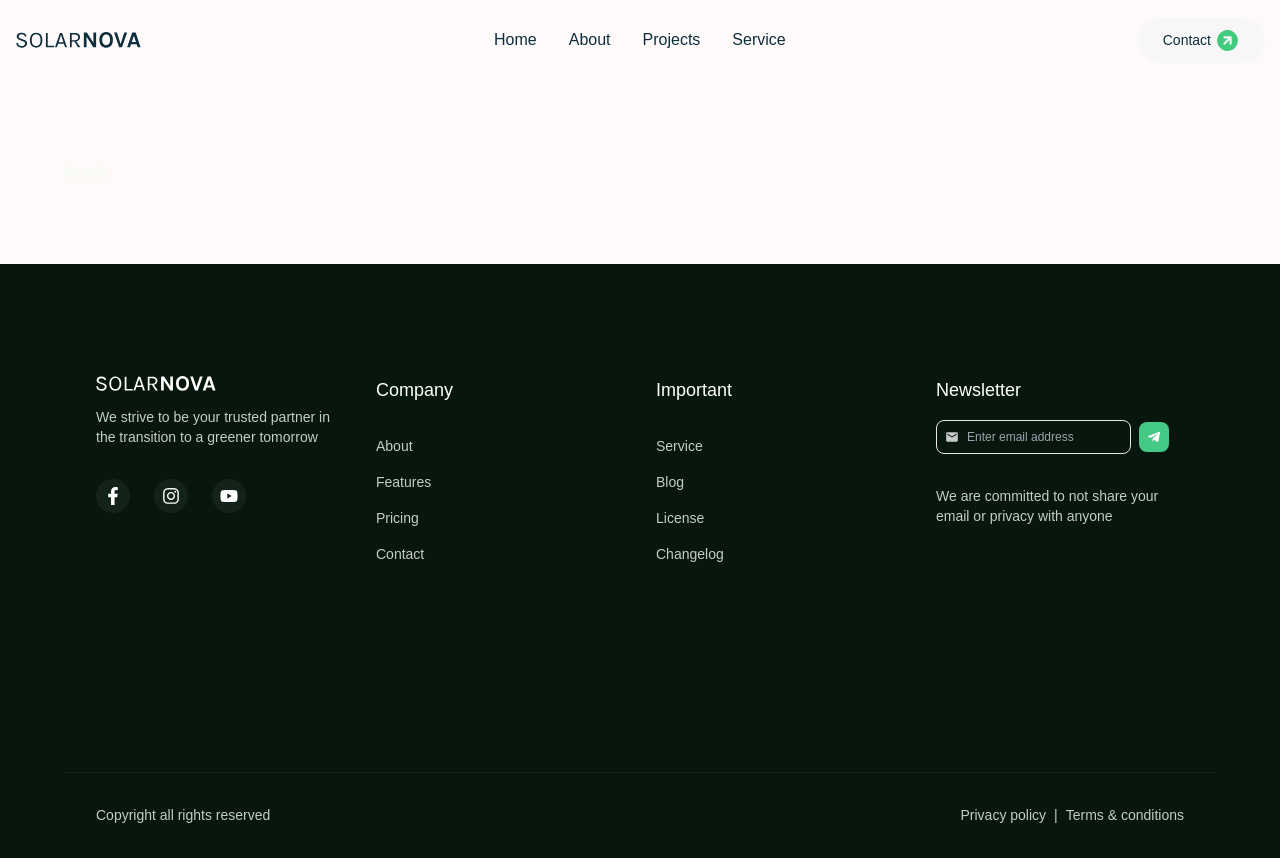
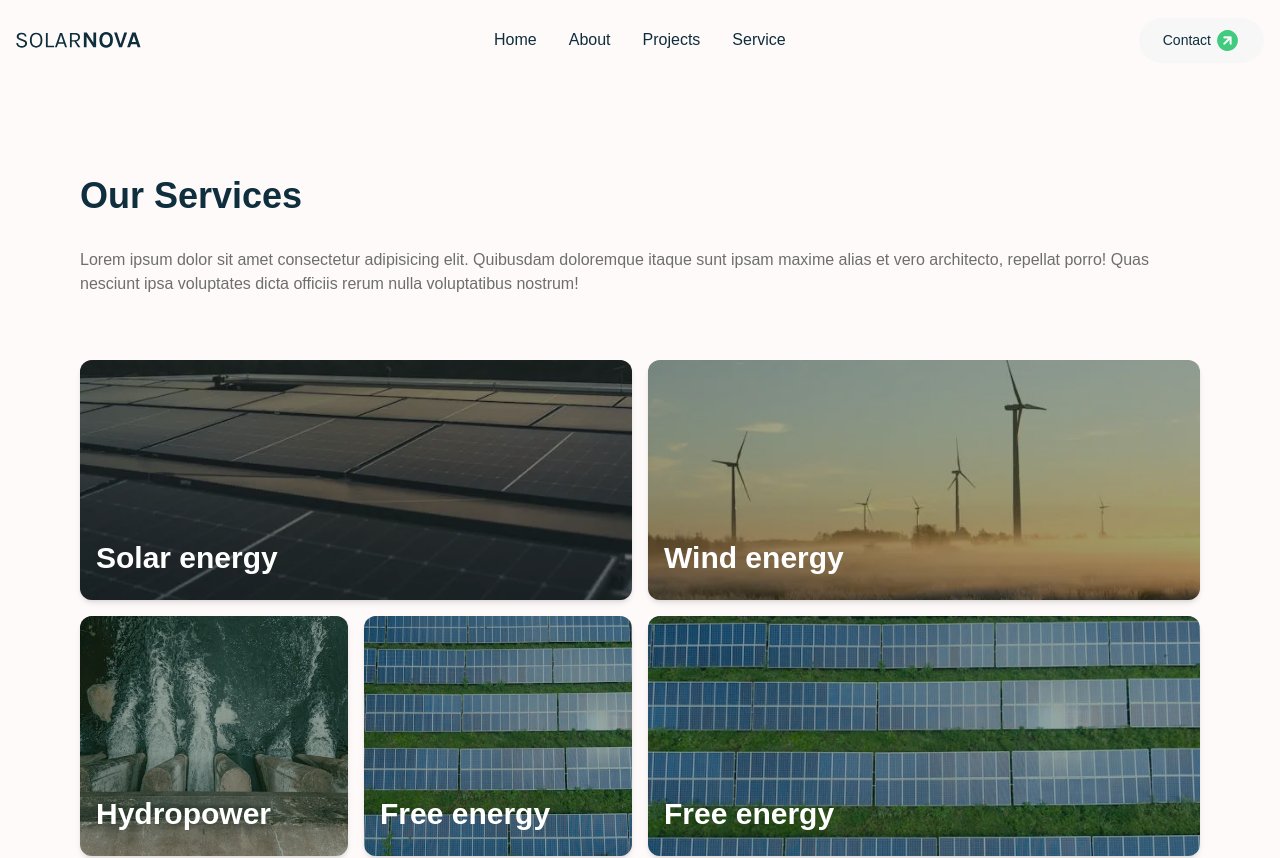
Before and after one commit to Rozmyk/SolarNova, a Next.js app: page /service in a window 1280 px wide. Shown: the top 858 px of the page. Built offline with nearby package versions, Linux system fonts and the light colour scheme.

Commit message:
Add service cards with logic

```diff
--- a/src/components/ServicePage/ServicePage.tsx
+++ b/src/components/ServicePage/ServicePage.tsx
@@ -1,6 +1,81 @@
+'use client'
 import Wrapper from '../Wrapper/Wrapper'
+import { useState } from 'react'
+import TitleText from '../ui/TitleText/TitleText'
+import Button from '../ui/Button/Button'
+import { useRouter } from 'next/navigation'
+
+const cardsData = [
+	{ text: 'Solar energy', src: '/service/solarEnergy.webp', single: false, href: 'solar-energy' },
+	{ text: 'Wind energy', src: '/service/windEnergy.webp', single: false, href: 'wind-energy' },
+	{ text: 'Hydropower', src: '/service/hydroPower.webp', single: true, href: 'hydropower' },
+	{ text: 'Free energy', src: '/backgroundImage1.jpg', single: true, href: 'free-energy' },
+	{ text: 'Free energy', src: '/backgroundImage1.jpg', single: false, href: 'free-energy' },
+]
+
+const SingleCard = ({ text, single, src, href }: { text: string; single: boolean; src: string; href: string }) => {
+	const [hovered, setHovered] = useState(false)
+	const router = useRouter()
+	const handleClick = (href: string) => {
+		router.push(`/service/${href}`)
+	}
+
+	return (
+		<div
+			className={`relative  overflow-hidden p-4 bg-white shadow-md h-60 rounded-xl transition-transform duration-200 ${
+				single ? 'col-span-1 sm:col-span-2 md:col-span-1' : 'col-span-1  md:col-span-2'
+			}`}
+			onMouseEnter={() => setHovered(true)}
+			onMouseLeave={() => setHovered(false)}>
+			<div
+				className={`w-full h-full left-0 top-0 absolute transition-transform duration-200 ${
+					hovered ? 'scale-110' : 'scale-100'
+				}`}
+				style={{
+					backgroundImage: `url(${src})`,
+					backgroundSize: 'cover',
+					backgroundPosition: 'center',
+				}}></div>
+			<div
+				className={`w-full bg-[#123520] absolute top-0 left-0 h-full z-10 transition-opacity duration-200 ${
+					hovered ? 'opacity-60' : 'opacity-40'
+				}`}></div>
+			<p
+				className={`text-white text-3xl font-semibold absolute pb-2 transition-all duration-200 ${
+					hovered ? 'bottom-16' : 'bottom-4'
+				} left-4 z-10`}>
+				{text}
+			</p>
+			<div className={`absolute transition-all duration-200 ${hovered ? 'bottom-4' : '-bottom-20'} right-4 z-10`}>
+				<Button
+					onClick={() => {
+						handleClick(href)
+					}}>
+					More
+				</Button>
+			</div>
+		</div>
+	)
+}
+
 const ServicePage = () => {
-	return <Wrapper>dsads</Wrapper>
+	return (
+		<Wrapper>
+			<div className='w-full flex flex-col justify-between items-start gap-4 mb-8 p-4'>
+				<TitleText>Our Services</TitleText>
+				<p className='text-darkText'>
+					Lorem ipsum dolor sit amet consectetur adipisicing elit. Quibusdam doloremque itaque sunt ipsam maxime alias
+					et vero architecto, repellat porro! Quas nesciunt ipsa voluptates dicta officiis rerum nulla voluptatibus
+					nostrum!
+				</p>
+			</div>
+			<div className='grid md:grid-cols-4 gap-4 p-4 mb-20'>
+				{cardsData.map((card, index) => (
+					<SingleCard key={index} href={card.href} text={card.text} src={card.src} single={card.single} />
+				))}
+			</div>
+		</Wrapper>
+	)
 }
 
 export default ServicePage
```
